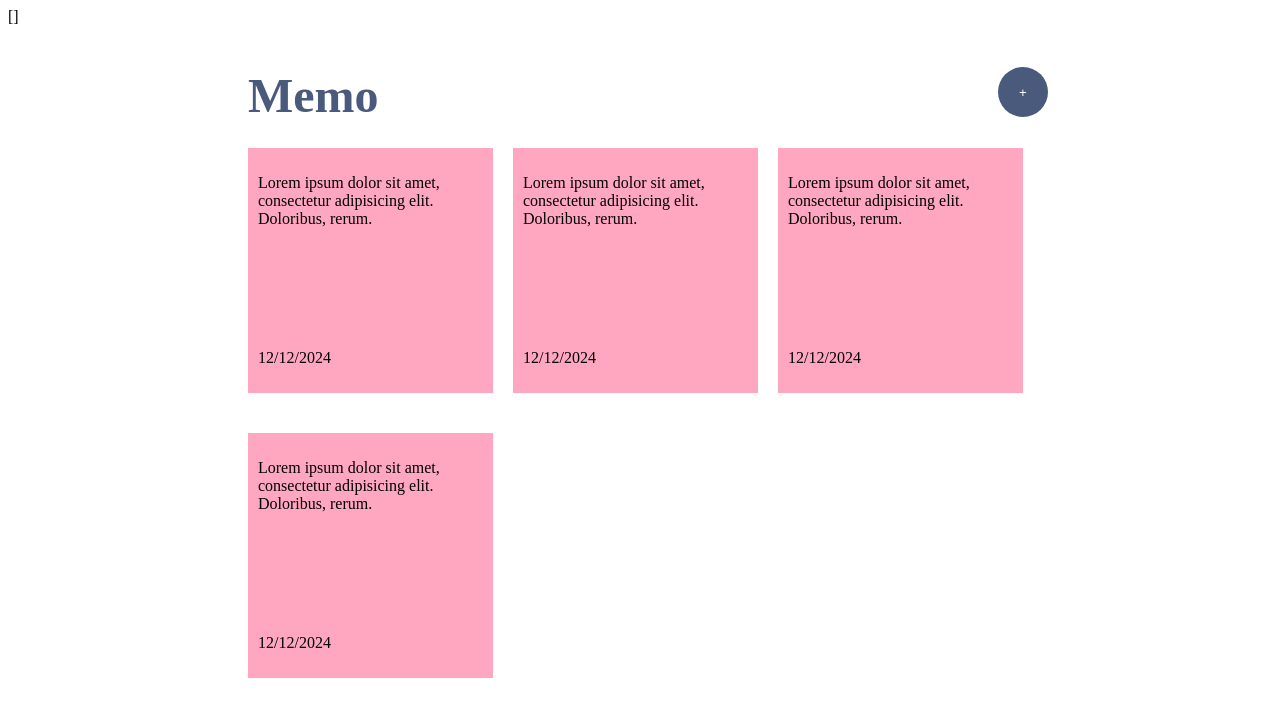
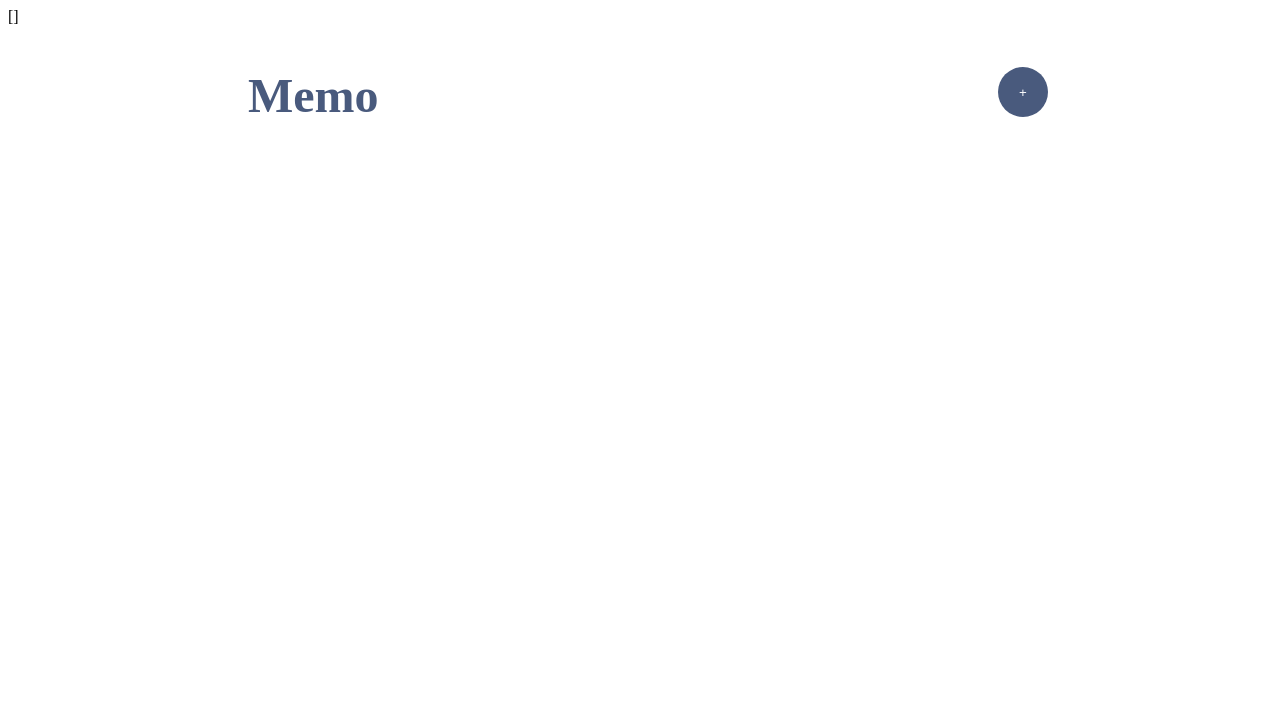
Before and after one commit to bgsdewo/Vue_JS3, a Vue app in the folder stickynote-vue/: page / in a window 1280 px wide. Shown: the top 716 px of the page. Built offline with nearby package versions, Linux system fonts and the light colour scheme.

Commit message:
Menampikan Daftar Data Menggunakan Perulangan Directive For

```diff
--- a/stickynote-vue/src/App.vue
+++ b/stickynote-vue/src/App.vue
@@ -34,21 +34,9 @@ function getRandomColor() {
       <button @click="showForm = true" class="header-button">+</button>
     </header>
     <div class="card-container">
-      <div class="card">
-        <p class="card-content">Lorem ipsum dolor sit amet, consectetur adipisicing elit. Doloribus, rerum.</p>
-        <p class="card-date">12/12/2024</p>
-      </div>
-      <div class="card">
-        <p class="card-content">Lorem ipsum dolor sit amet, consectetur adipisicing elit. Doloribus, rerum.</p>
-        <p class="card-date">12/12/2024</p>
-      </div>
-      <div class="card">
-        <p class="card-content">Lorem ipsum dolor sit amet, consectetur adipisicing elit. Doloribus, rerum.</p>
-        <p class="card-date">12/12/2024</p>
-      </div>
-      <div class="card">
-        <p class="card-content">Lorem ipsum dolor sit amet, consectetur adipisicing elit. Doloribus, rerum.</p>
-        <p class="card-date">12/12/2024</p>
+      <div v-for="(memo, index) in memos" :key="index" class="card" :style="{backgroundColor:memo.backgroundColor}">
+        <p class="card-content">{{ memo.memo}}</p>
+        <p class="card-date">{{ memo.date}}</p>
       </div>
     </div>
   </div>
```
